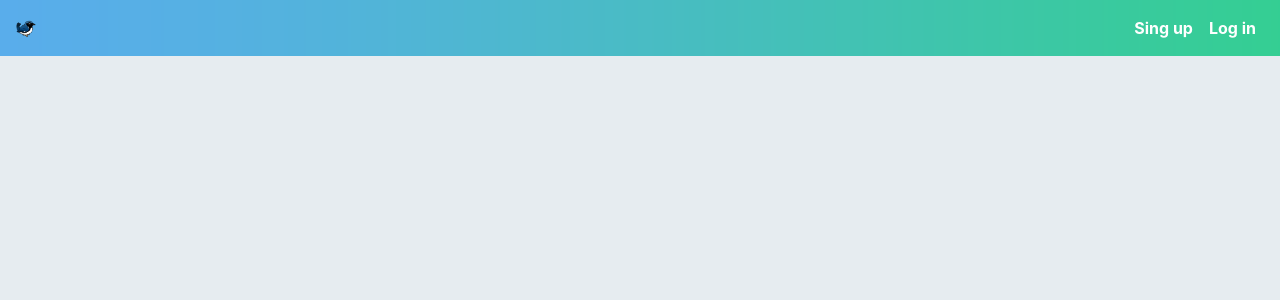
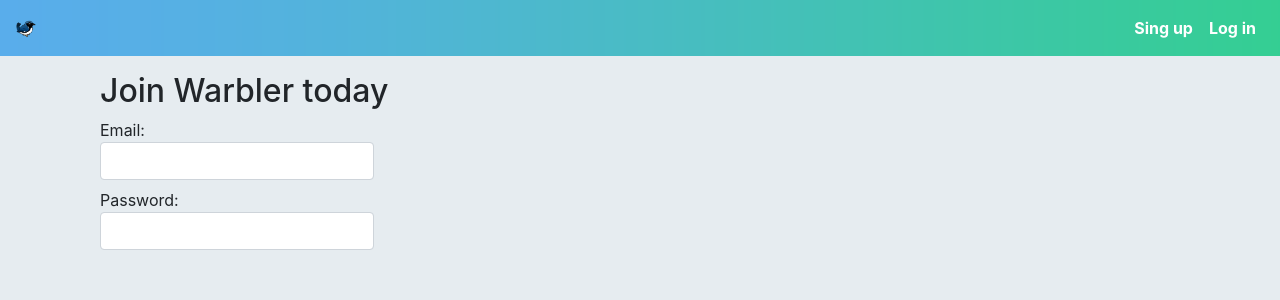
Before and after one commit to adojem/react-course, a React (Create React App) app in the folder warbler/warbler-client/: page /signup in a window 1280 px wide. Shown: the top 300 px of the page. Built offline with nearby package versions, Linux system fonts and the light colour scheme.

Commit message:
Warbler Authform Part 1

```diff
--- /dev/null
+++ b/warbler/warbler-client/src/components/AuthForm.js
@@ -0,0 +1,51 @@
+import React, { Component } from 'react';
+
+export default class AuthForm extends Component {
+   constructor(props) {
+      super(props);
+      this.state = {
+         email: '',
+         username: '',
+         password: '',
+         profileImageUrl: '',
+      };
+   }
+
+   render() {
+      const {
+         email, username, password, profileImageUrl,
+      } = this.state;
+      const { heading, buttonText } = this.props;
+      return (
+         <div>
+            <div className="row justify-content-md-center text-center" />
+            <div className="col-md-6">
+               <form onSubmit={this.handleSubmit}>
+                  <h2>{heading}</h2>
+                  <label htmlFor="email">
+                     Email:
+                     <input
+                        type="text"
+                        name="email"
+                        id="email"
+                        className="form-control"
+                        onChange={this.handleChange}
+                        value={email}
+                     />
+                  </label>
+                  <label htmlFor="email">
+                     Password:
+                     <input
+                        type="password"
+                        name="password"
+                        id="password"
+                        className="form-control"
+                        onChange={this.handleChange}
+                     />
+                  </label>
+               </form>
+            </div>
+         </div>
+      );
+   }
+}
--- a/warbler/warbler-client/src/containers/Main.js
+++ b/warbler/warbler-client/src/containers/Main.js
@@ -4,11 +4,24 @@ import {
 } from 'react-router-dom';
 import { connect } from 'react-redux';
 import Homepage from '../components/Homepage';
+import AuthForm from '../components/AuthForm';
 
-const Main = props => (
+const Main = () => (
    <div className="container">
       <Switch>
          <Route exact path="/" render={props => <Homepage {...props} />} />
+         <Route
+            exact
+            path="/signin"
+            render={props => <AuthForm buttonText="Log in" heading="Welcome Back." {...props} />}
+         />
+         <Route
+            exact
+            path="/signup"
+            render={props => (
+               <AuthForm buttonText="Log in" heading="Join Warbler today" {...props} />
+            )}
+         />
       </Switch>
    </div>
 );
```
Also changed, not shown: warbler/warbler-client/.eslintrc.json.
